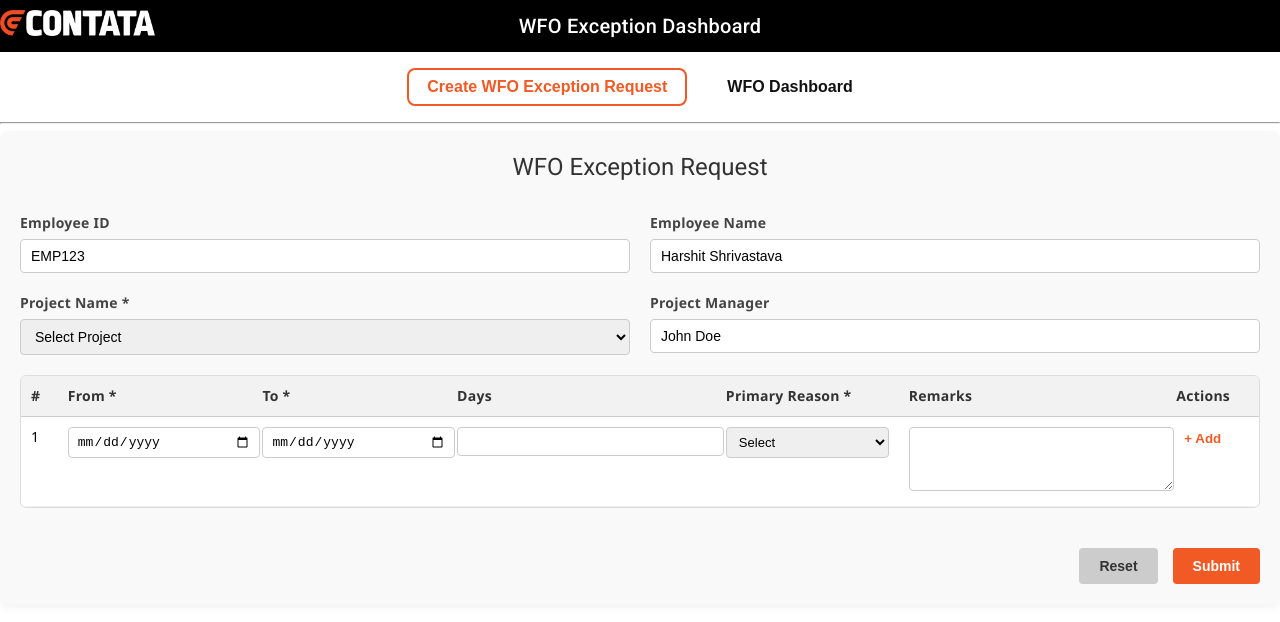
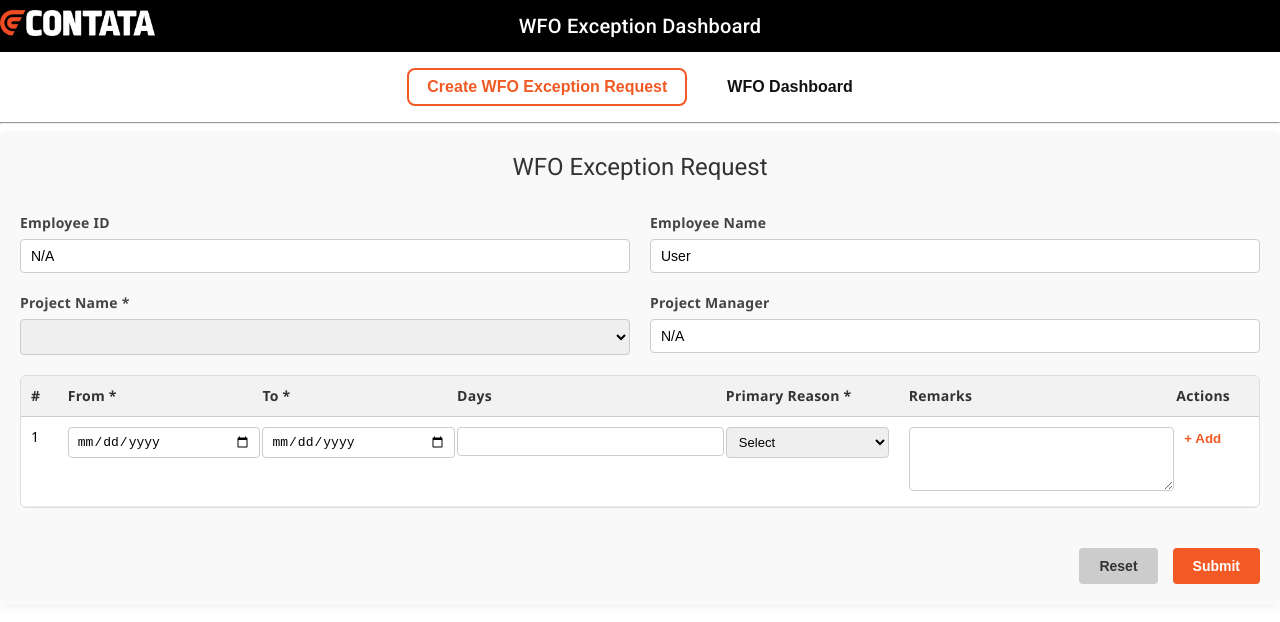
Before and after one commit to contataHarshit/mims-wfo-exception, an Angular app: page / in a window 1280 px wide. Shown: the top 622 px of the page. Built offline with nearby package versions, Linux system fonts and the light colour scheme.

Commit message:
chganges

```diff
--- a/src/app/app.config.ts
+++ b/src/app/app.config.ts
@@ -1,10 +1,13 @@
 import { ApplicationConfig } from '@angular/core';
 import { provideRouter } from '@angular/router';
-
 import { routes } from './app.routes';
-import { provideClientHydration } from '@angular/platform-browser';
 import { provideAnimationsAsync } from '@angular/platform-browser/animations/async';
+import { provideHttpClient, withFetch } from '@angular/common/http'; // ✅ Import this
 
 export const appConfig: ApplicationConfig = {
-  providers: [provideRouter(routes), provideClientHydration(), provideAnimationsAsync()]
+  providers: [
+    provideRouter(routes),
+    provideHttpClient(withFetch()), // ✅ Critical for HttpClient injection (and SSR support)
+    provideAnimationsAsync(),
+  ],
 };
--- a/src/components/create-wfo-exeption-request/create-wfo-exeption-request.component.ts
+++ b/src/components/create-wfo-exeption-request/create-wfo-exeption-request.component.ts
@@ -1,7 +1,9 @@
-import { CommonModule } from '@angular/common';
-import { Component } from '@angular/core';
-import { FormsModule } from '@angular/forms';
-
+import { CommonModule } from "@angular/common";
+import { Component, DoCheck, OnInit } from "@angular/core";
+import { FormsModule } from "@angular/forms";
+import { CommonService } from "../../service/common.service";
+import { HttpService } from "../../service/http.service";
+import { ConstantService } from "../../service/constant.service";
 @Component({
   selector: 'app-create-wfo-exeption-request',
   templateUrl: './create-wfo-exeption-request.component.html',
@@ -10,20 +12,35 @@ import { FormsModule } from '@angular/forms';
   standalone: true
 })
 export class CreateWfoExeptionRequestComponent {
-  formData = {
-    employeeId: 'EMP123',
-    employeeName: 'Harshit Shrivastava',
-    projectName: '',
-    projectManager: 'John Doe',
-    exceptions: [
-      {
-        fromDate: '',
-        toDate: '',
-        primaryReason: '',
-        remarks: '',
-      },
-    ],
-  };
+ formData: any = {};
+  constructor(
+    public common: CommonService,
+    private http: HttpService,
+    private constants: ConstantService
+  ) {}
+  // ngDoCheck(): void {
+  //   this.initializeForm()
+  // }
+  ngOnInit(): void {
+    this.initializeForm();
+  }
+
+  initializeForm() {
+    this.formData = {
+      employeeId: this.common.employeeId || "N/A",
+      employeeName: this.common.employeeName || "N/A",
+      projectName: this.common.projectName || "N/A",
+      projectManager: this.common.projectManager || "N/A",
+      exceptions: [
+        {
+          fromDate: "",
+          toDate: "",
+          primaryReason: "",
+          remarks: "",
+        },
+      ],
+    };
+  }
 
   addMore() {
     this.formData.exceptions.push({
```
